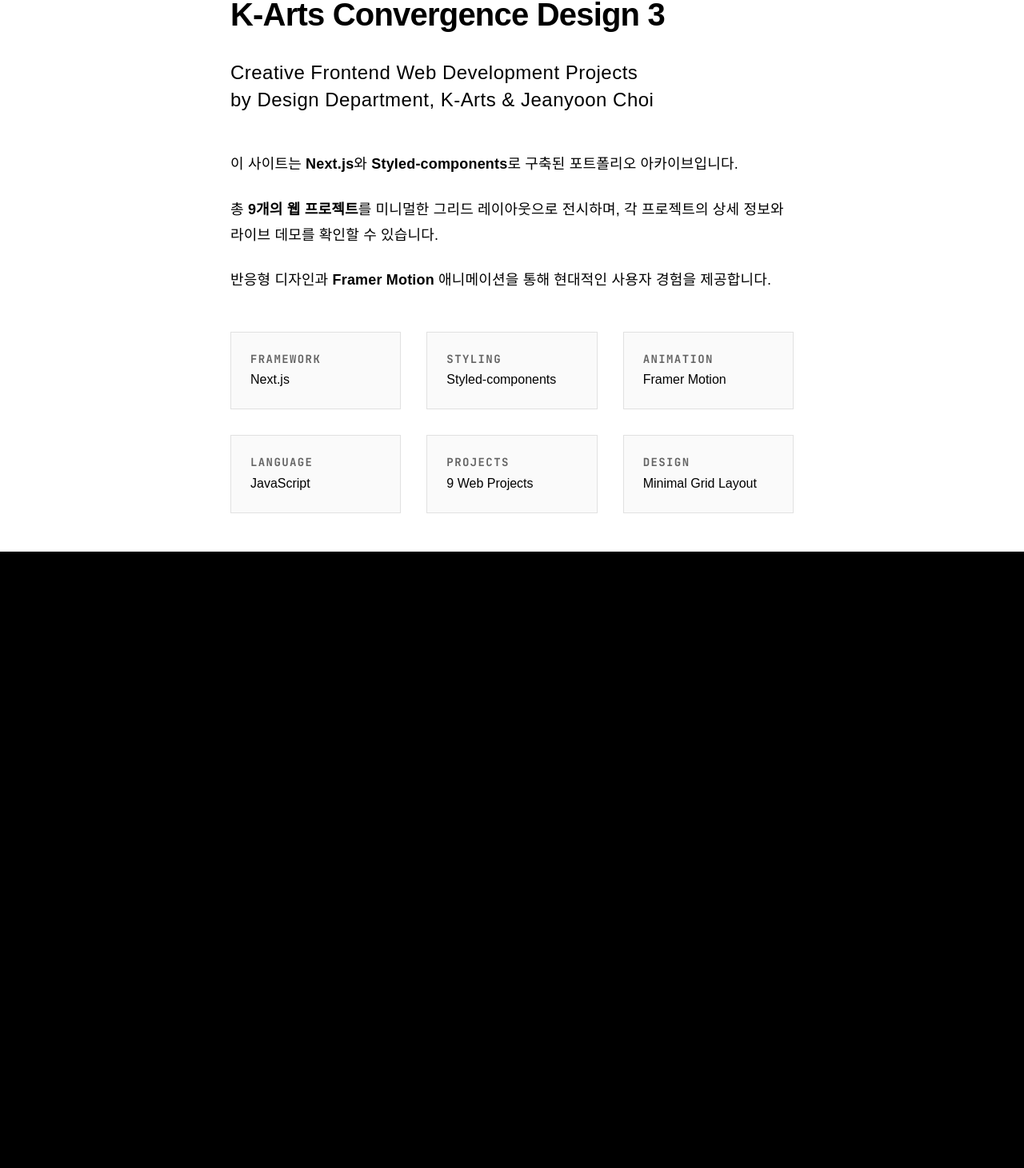
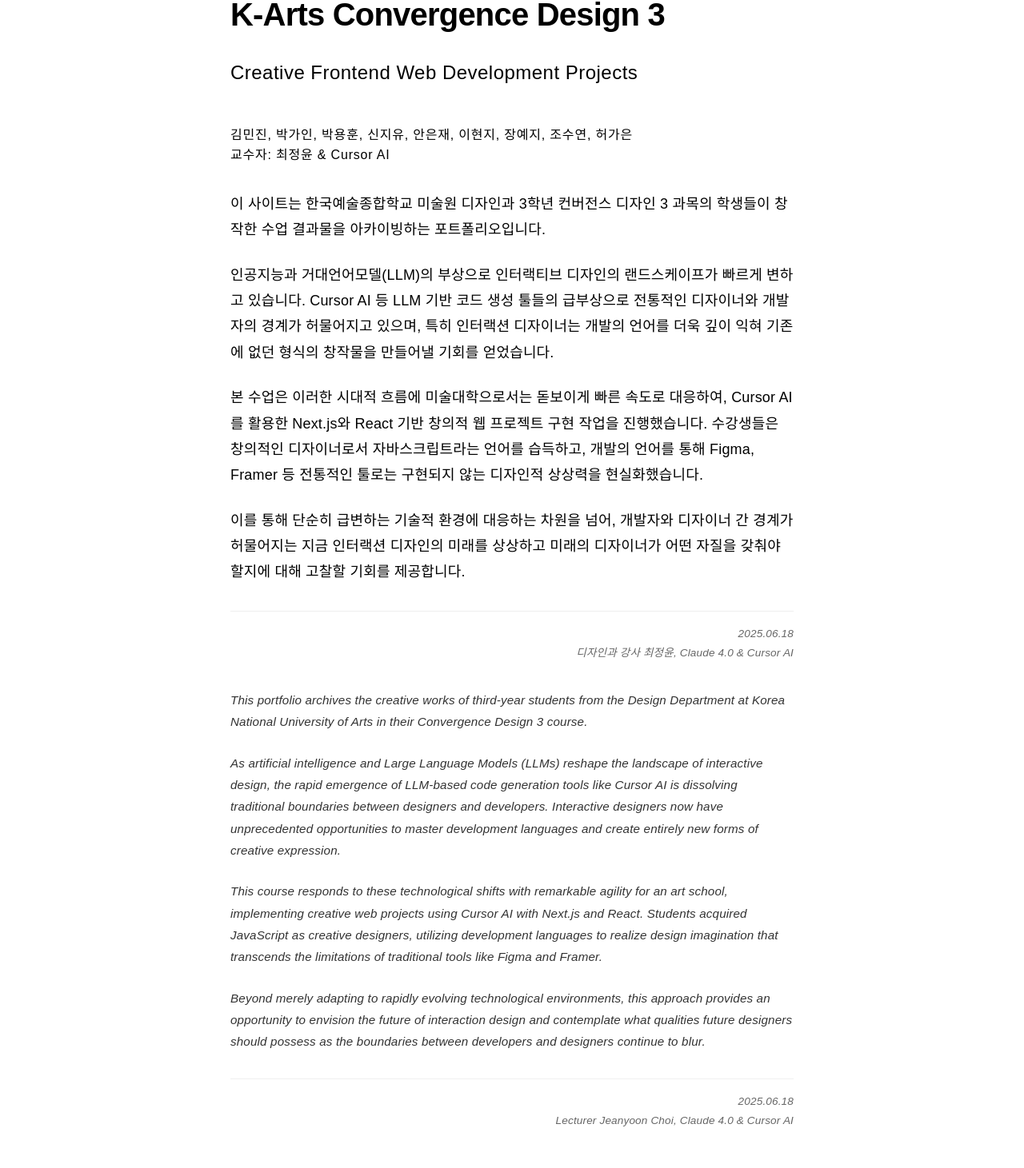
Before and after one commit to ericggul/karts-convergence-design, a Next.js app: page /about in a window 1280 px wide. Shown: the part 242-1703 px from the top of the page at 80% size. Before the commit the page ends 932 px from the top, so only its background shows below. Built offline with nearby package versions, Linux system fonts and the light colour scheme.

Commit message:
Fix: About

```diff
--- a/components/pages/About.js
+++ b/components/pages/About.js
@@ -186,6 +186,21 @@
   line-height: 1.5;
 `;
 
+const StudentsCredits = styled(motion.div)`
+  font-size: ${({ theme }) => theme.typography.sizes.base};
+  font-weight: ${({ theme }) => theme.typography.weights.regular};
+  color: ${({ theme }) => theme.colors.primary};
+  opacity: 0.6;
+  margin-bottom: ${({ theme }) => theme.spacing.xl};
+  letter-spacing: 0.05em;
+  line-height: 1.6;
+
+  @media (max-width: ${({ theme }) => theme.breakpoints.mobile}) {
+    font-size: ${({ theme }) => theme.typography.sizes.small};
+    margin-bottom: ${({ theme }) => theme.spacing.lg};
+  }
+`;
+
 // ANIMATION VARIANTS
 const containerVariants = {
   hidden: { opacity: 0 },
@@ -210,6 +225,7 @@
     },
   },
 };
+
 
 
 const About = () => {
@@ -240,57 +256,129 @@
 
           <Subtitle variants={itemVariants}>
             Creative Frontend Web Development Projects
-            <br />
-            by Design Department, K-Arts & Jeanyoon Choi
+
           </Subtitle>
 
+          <StudentsCredits variants={itemVariants}>
+            김민진, 박가인, 박용훈, 신지유, 안은재, 이현지, 장예지, 조수연, 허가은
+            <br />
+            교수자: 최정윤 & Cursor AI
+          </StudentsCredits>
 
           <TextBlock variants={itemVariants}>
             <Paragraph>
-              이 사이트는 <HighlightText>Next.js</HighlightText>와 <HighlightText>Styled-components</HighlightText>로
-              구축된 포트폴리오 아카이브입니다.
+              이 사이트는 한국예술종합학교 미술원 디자인과 3학년
+              컨버전스 디자인 3 과목의 학생들이 창작한
+              수업 결과물을 아카이빙하는 포트폴리오입니다.
             </Paragraph>
 
             <Paragraph>
-              총 <HighlightText>9개의 웹 프로젝트</HighlightText>를 미니멀한 그리드 레이아웃으로
-              전시하며, 각 프로젝트의 상세 정보와 라이브 데모를 확인할 수 있습니다.
+              인공지능과 거대언어모델(LLM)의 부상으로 인터랙티브 디자인의 랜드스케이프가 빠르게 변하고 있습니다.
+              Cursor AI 등 LLM 기반 코드 생성 툴들의 급부상으로
+              전통적인 디자이너와 개발자의 경계가 허물어지고 있으며, 특히 인터랙션 디자이너는
+              개발의 언어를 더욱 깊이 익혀 기존에 없던 형식의 창작물을 만들어낼 기회를 얻었습니다.
             </Paragraph>
 
             <Paragraph>
-              반응형 디자인과 <HighlightText>Framer Motion</HighlightText> 애니메이션을 통해
-              현대적인 사용자 경험을 제공합니다.
+              본 수업은 이러한 시대적 흐름에 미술대학으로서는 돋보이게 빠른 속도로 대응하여,
+              Cursor AI를 활용한 Next.js와 React 기반 창의적 웹 프로젝트 구현 작업을 진행했습니다.
+              수강생들은 창의적인 디자이너로서 자바스크립트라는 언어를 습득하고,
+              개발의 언어를 통해 Figma, Framer 등 전통적인 툴로는 구현되지 않는
+              디자인적 상상력을 현실화했습니다.
+            </Paragraph>
+
+            <Paragraph>
+              이를 통해 단순히 급변하는 기술적 환경에 대응하는 차원을 넘어,
+              개발자와 디자이너 간 경계가 허물어지는 지금
+              인터랙션 디자인의 미래를 상상하고
+              미래의 디자이너가 어떤 자질을 갖춰야 할지에 대해 고찰할 기회를 제공합니다.
+            </Paragraph>
+
+            <Paragraph style={{
+              fontStyle: 'italic',
+              opacity: 0.6,
+              fontSize: '0.85em',
+              textAlign: 'right',
+              marginTop: '2rem',
+              borderTop: '1px solid rgba(0,0,0,0.1)',
+              paddingTop: '1rem'
+            }}>
+              2025.06.18<br />
+              디자인과 강사 최정윤, Claude 4.0 & Cursor AI
+            </Paragraph>
+          </TextBlock>
+
+          <TextBlock variants={itemVariants}>
+            <Paragraph style={{ fontStyle: 'italic', opacity: 0.8, fontSize: '0.95em' }}>
+              This portfolio archives the creative works of third-year students from the
+              Design Department at Korea National University of Arts in their
+              Convergence Design 3 course.
+            </Paragraph>
+
+            <Paragraph style={{ fontStyle: 'italic', opacity: 0.8, fontSize: '0.95em' }}>
+              As artificial intelligence and Large Language Models (LLMs) reshape the landscape of interactive design,
+              the rapid emergence of LLM-based code generation tools like Cursor AI is
+              dissolving traditional boundaries between designers and developers. Interactive designers now have
+              unprecedented opportunities to master development languages and create entirely new forms of creative expression.
+            </Paragraph>
+
+            <Paragraph style={{ fontStyle: 'italic', opacity: 0.8, fontSize: '0.95em' }}>
+              This course responds to these technological shifts with remarkable agility for an art school,
+              implementing creative web projects using Cursor AI with Next.js and React.
+              Students acquired JavaScript as creative designers, utilizing development languages to realize
+              design imagination that transcends the limitations of traditional tools like Figma and Framer.
+            </Paragraph>
+
+            <Paragraph style={{ fontStyle: 'italic', opacity: 0.8, fontSize: '0.95em' }}>
+              Beyond merely adapting to rapidly evolving technological environments,
+              this approach provides an opportunity to envision the future of interaction design
+              and contemplate what qualities future designers should possess as the boundaries between
+              developers and designers continue to blur.
+            </Paragraph>
+
+            <Paragraph style={{
+              fontStyle: 'italic',
+              opacity: 0.6,
+              fontSize: '0.85em',
+              textAlign: 'right',
+              marginTop: '2rem',
+              borderTop: '1px solid rgba(0,0,0,0.1)',
+              paddingTop: '1rem'
+            }}>
+              2025.06.18<br />
+              Lecturer Jeanyoon Choi, Claude 4.0 & Cursor AI
             </Paragraph>
           </TextBlock>
 
           <InfoGrid variants={itemVariants}>
             <InfoItem>
-              <InfoLabel>Framework</InfoLabel>
-              <InfoContent>Next.js</InfoContent>
+              <InfoLabel>Institution</InfoLabel>
+              <InfoContent>K-Arts</InfoContent>
             </InfoItem>
 
             <InfoItem>
-              <InfoLabel>Styling</InfoLabel>
-              <InfoContent>Styled-components</InfoContent>
+              <InfoLabel>School</InfoLabel>
+              <InfoContent>School of Visual Arts</InfoContent>
             </InfoItem>
 
             <InfoItem>
-              <InfoLabel>Animation</InfoLabel>
-              <InfoContent>Framer Motion</InfoContent>
+              <InfoLabel>Department</InfoLabel>
+              <InfoContent>Department of Design</InfoContent>
             </InfoItem>
 
             <InfoItem>
-              <InfoLabel>Language</InfoLabel>
-              <InfoContent>JavaScript</InfoContent>
+              <InfoLabel>Course</InfoLabel>
+              <InfoContent>Convergence Design III</InfoContent>
+            </InfoItem>
+
+            <InfoItem>
+              <InfoLabel>Semester</InfoLabel>
+              <InfoContent>2025 Spring Semester</InfoContent>
             </InfoItem>
 
             <InfoItem>
               <InfoLabel>Projects</InfoLabel>
-              <InfoContent>9 Web Projects</InfoContent>
-            </InfoItem>
-
-            <InfoItem>
-              <InfoLabel>Design</InfoLabel>
-              <InfoContent>Minimal Grid Layout</InfoContent>
+              <InfoContent>9 Projects</InfoContent>
             </InfoItem>
           </InfoGrid>
         </ContentWrapper>
```
